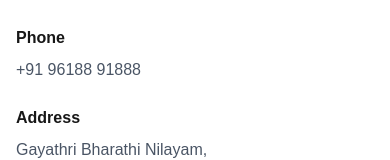
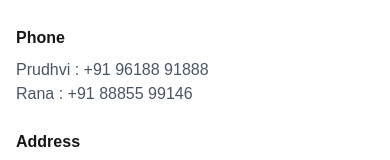
Before and after one commit to prudhviraj222/NextjsPR, a Next.js app: page /contact in a window 390 px wide. Shown: the part 760-920 px from the top of the page. Built offline with nearby package versions, Linux system fonts and the light colour scheme; no server answers.

Commit message:
phone numbers added

```diff
--- a/src/Components/Footer.tsx
+++ b/src/Components/Footer.tsx
@@ -67,7 +67,13 @@ export default function Footer() {
                             </li>
                             <li>
                                 <a href="tel:+919618891888" className="hover:text-white transition-colors">
-                                    +91 96188 91888
+                                   Prudhvi : +91 96188 91888
+                                </a>
+                            </li>
+
+                            <li>
+                                <a href="tel:+918885599146" className="hover:text-white transition-colors">
+                                    Rana : +91 88855 99146
                                 </a>
                             </li>
                             <li>
--- a/src/app/contact/page.tsx
+++ b/src/app/contact/page.tsx
@@ -130,7 +130,14 @@ export default function Contact() {
                                         href="tel:+919618891888"
                                         className="text-gray-600 hover:text-black transition-colors"
                                     >
-                                        +91 96188 91888
+                                       Prudhvi :  +91 96188 91888
+                                    </a>
+                                    <br />
+                                    <a
+                                        href="tel:+918885599146"
+                                        className="text-gray-600 hover:text-black transition-colors"
+                                    >
+                                       Rana : +91 88855 99146
                                     </a>
                                 </div>
                                 <div>
```
